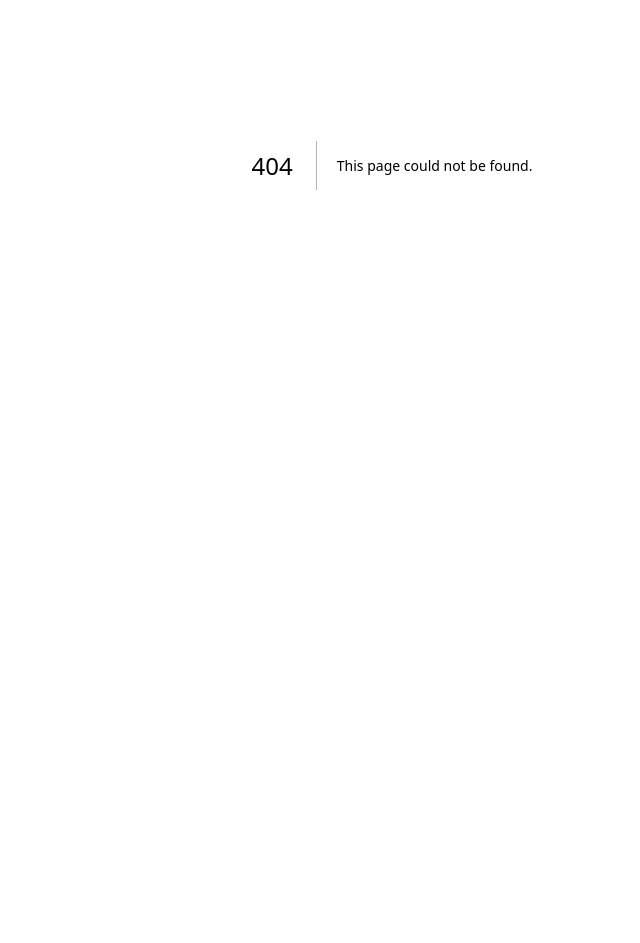
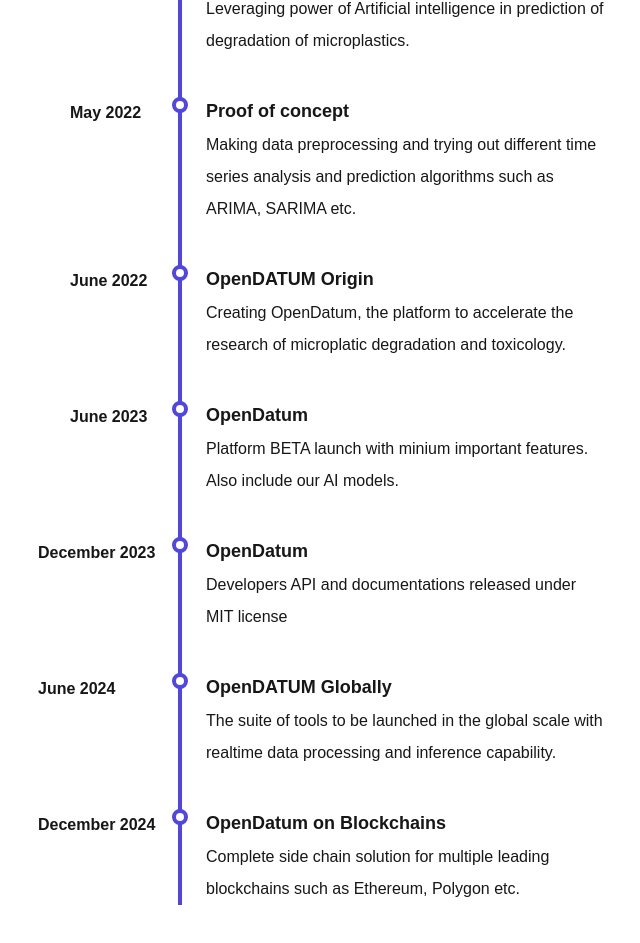
Before and after one commit to Mani007/open-datum-web, a Next.js app: page /Roadmap in a window 1280 px wide. Before the commit this address had no page. Shown: the part 235-1178 px from the top of the page, without its empty margins (248-888 px from the left). Before the commit the page ends 800 px from the top, so only its background shows below. Built offline with nearby package versions, Linux system fonts and the light colour scheme.

Commit message:
Project Roadmap basic file

```diff
--- a/src/app/About/page.tsx
+++ b/src/app/About/page.tsx
@@ -9,13 +9,13 @@ function About() {
   return (
     <>
 
-<section className="mb-32 mt-10 bg-[#A7E6F1] text-gray-800 text-center">
+<section className="mb-32 mt-10 px-20 bg-[#A7E6F1] text-neutral-700 text-center">
         <h2 className="text-3xl font-bold mb-12">Meet The Team</h2>
 
 
-        <div className="grid  md:grid-cols-3 gap-x-6 lg:gap-x-12">
+        <div className="grid px-30 md:grid-cols-3 gap-x-6 lg:gap-x-12">
           <div className="mb-6 lg:mb-0">
-            <div className="bg-white block rounded-lg shadow-lg">
+            <div className="bg-[#b6d8db] block rounded-lg shadow-lg">
               <div className="relative overflow-hidden bg-no-repeat bg-cover">
                 <Image src={Vai} alt='Vaibhav' className="w-full rounded-t-lg" />
                 <a href="#!">
@@ -52,7 +52,7 @@ function About() {
           </div>
 
           <div className="mb-6 lg:mb-0">
-            <div className="bg-white block rounded-lg shadow-lg">
+            <div className="bg-[#b6d8db] block rounded-lg shadow-lg">
               <div className="relative overflow-hidden bg-no-repeat bg-cover">
                 <Image src={Mohnish} alt='Mohnish'
                  className="w-full rounded-t-lg" />
@@ -89,7 +89,7 @@ function About() {
           </div>
 
           <div className="">
-            <div className="bg-white block rounded-lg shadow-lg">
+            <div className="bg-[#b6d8db] block rounded-lg shadow-lg">
               <div className="relative overflow-hidden bg-no-repeat bg-cover">
                 <Image src={Coming} alt='Comingsoon'
                 className="w-full rounded-t-lg" />
--- a/src/app/Footer/page.tsx
+++ b/src/app/Footer/page.tsx
@@ -4,7 +4,7 @@ function Footer() {
   return (
     <>
        <footer
-  className="bg-[#b6d8db] text-center text-neutral-600 dark:bg-indigo-200 dark:text-neutral-900 lg:text-left">
+  className="bg-[#b6d8db] text-center text-neutral-700 dark:bg-indigo-200 dark:text-neutral-900 lg:text-left">
   <div
     id="comm" className="flex items-center justify-center border-b-2 border-neutral-200 p-6 dark:border-neutral-500 lg:justify-between">
 
--- /dev/null
+++ b/src/app/Roadmap/page.tsx
@@ -0,0 +1,109 @@
+import React from 'react'
+
+function Roadmap() {
+  return (
+    <>
+    <section className="items-center justify-center">
+        <div className="mb-20 mt-10 text-gray-800 text-center">
+          <h2 className="text-3xl font-bold mb-12">Project Road-Map</h2>
+        </div>
+        <div className="flex items-center justify-center py-10">
+  <div className="max-w-screen-sm lg:max-w-screen-md xl:max-w-screen-lg px-20 mx-auto">
+    <ol className="relative border-l-4 border-indigo-600 leading-loose">
+      <li className="mb-10 ml-6 w-[400px]">
+        <div
+             className="absolute w-4 h-4 bg-green-500 border-4 border-indigo-600 rounded-full -left-[0.6rem]"
+             ></div>
+        <p className="absolute -left-[7rem] p-0 m-0 font-bold">March 2022</p>
+        <p className="font-bold text-lg mb-1">Inception of Idea</p>
+
+        <p>
+           Leveraging power of Artificial intelligence in prediction of degradation of microplastics.
+        </p>
+      </li>
+      <li className="mb-10 ml-6 w-[400px]">
+        <div
+             className="absolute w-4 h-4 bg-white border-4 border-indigo-600 rounded-full -left-[0.6rem]"
+             ></div>
+        <p className="absolute -left-[7rem] p-0 m-0 font-bold">May 2022</p>
+        <p className="font-bold text-lg mb-1">
+          Proof of concept
+        </p>
+
+        <p>
+          Making data preprocessing and trying out different time series analysis and prediction algorithms such as ARIMA, SARIMA etc.
+        </p>
+      </li>
+      <li className="mb-10 ml-6 w-[400px]">
+        <div
+             className="absolute w-4 h-4 bg-white border-4 border-indigo-600 rounded-full -left-[0.6rem]"
+             ></div>
+        <p className="absolute -left-[7rem] p-0 m-0 font-bold">
+          June 2022
+
+        </p>
+        <p className="font-bold text-lg mb-1">OpenDATUM Origin </p>
+
+        <p>
+           Creating OpenDatum, the platform to accelerate the research of microplatic degradation and toxicology.
+        </p>
+      </li>
+      <li className="mb-10 ml-6 w-[400px]">
+        <div
+             className="absolute w-4 h-4 bg-white border-4 border-indigo-600 rounded-full -left-[0.6rem]"
+             ></div>
+        <p className="absolute -left-[7rem] p-0 m-0 font-bold">June 2023</p>
+        <p className="font-bold text-lg mb-1">OpenDatum </p>
+
+        <p>
+           Platform BETA launch with minium important features. Also include our AI models.
+        </p>
+      </li>
+      <li className="mb-10 ml-6 w-[400px]">
+        <div
+             className="absolute w-4 h-4 bg-white border-4 border-indigo-600 rounded-full -left-[0.6rem]"
+             ></div>
+        <p className="absolute -left-[9rem] p-0 m-0 font-bold">December 2023</p>
+        <p className="font-bold text-lg mb-1">OpenDatum </p>
+
+        <p>
+           Developers API and documentations released under MIT license
+        </p>
+      </li>
+      <li className="mb-10 ml-6 w-[400px]">
+        <div
+             className="absolute w-4 h-4 bg-white border-4 border-indigo-600 rounded-full -left-[0.6rem]"
+             ></div>
+        <p className="absolute -left-[9rem] p-0 m-0 font-bold">
+          June 2024
+        </p>
+        <p className="font-bold text-lg mb-1">
+          OpenDATUM Globally
+        </p>
+
+        <p>
+          The suite of tools to be launched in the global scale with realtime data processing and inference capability.
+        </p>
+      </li>
+      <li className="mb-10 ml-6 w-[400px]">
+        <div
+             className="absolute w-4 h-4 bg-white border-4 border-indigo-600 rounded-full -left-[0.6rem]"
+             ></div>
+        <p className="absolute -left-[9rem] p-0 m-0 font-bold">December 2024</p>
+        <p className="font-bold text-lg mb-1">
+          OpenDatum on Blockchains
+        </p>
+
+        <p>
+          Complete side chain solution for multiple leading blockchains such as Ethereum, Polygon etc.
+        </p>
+      </li>
+    </ol>
+  </div>
+</div>
+      </section>
+    </>
+  )
+}
+
+export default Roadmap
```
